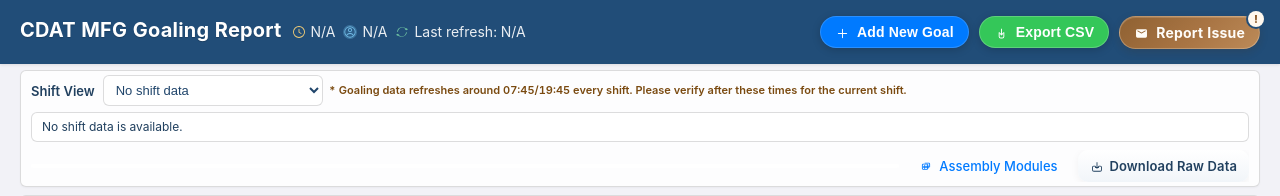
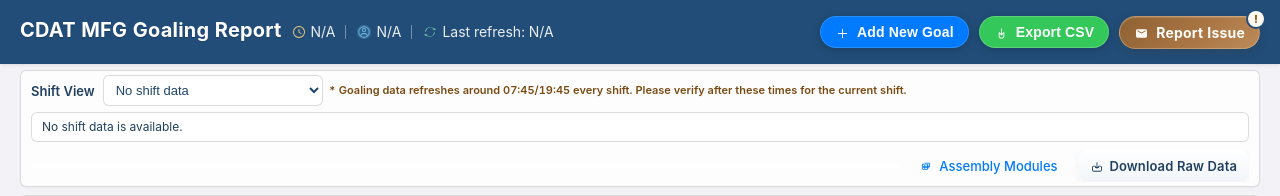
Before and after one commit to wanjichen/CDAT_Goaling, a Flask app: template templates/test.html in a window 1280 px wide. Shown: the top 196 px of the page. Run offline with Flask 3, Linux system fonts and the light colour scheme; the template is opened without the code that fills it, so the values that code supplies are empty; parts of the project's set-up code (start-up, migrations or seed data) failed here and were passed over; some libraries are stand-ins or nearby versions.

Commit message:
Aligned the Test page header chip area with the Assembly page by removing .header-meta-banner / .meta-chip overrides from test.css and normalizing the chip markup formatting in test.html.

```diff
--- a/static/css/test.css
+++ b/static/css/test.css
@@ -268,57 +268,8 @@
   padding: 12px 20px;
 }
 
-/* Header meta layout: keep meta chips inline next to the title (no forced second line). */
-.header-meta-banner {
-  flex-wrap: nowrap;
-  align-items: center;
-  row-gap: 0;
-  justify-content: flex-start;
-}
-
-/* Ensure Shift/User/Last refresh use the same font-size (index.css may override via other rules). */
-.header-meta-banner .meta-chip,
-.header-meta-banner .meta-chip .value {
-  font-size: 14px;
-}
-
-.header-meta-banner .meta-chip+.meta-chip {
-  margin-left: 8px;
-  padding-left: 0;
-}
-
-.header-meta-banner .meta-chip+.meta-chip::before {
-  display: none;
-}
-
-/* Header meta values should not be bold on Test page. */
-.header-meta-banner .meta-chip .value {
-  font-weight: 400;
-}
-
-.header-meta-banner .meta-chip,
-.header-meta-banner .meta-chip .value {
-  white-space: nowrap;
-}
-
-/* Order chips within the banner. */
-.header-meta-banner .meta-chip:nth-child(1) { order: 1; } /* Shift */
-.header-meta-banner .meta-chip:nth-child(2) { order: 2; } /* User */
-.header-meta-banner .meta-chip:nth-child(3) { order: 3; } /* Last refresh */
-
-/* Allow chips to shrink within the header and truncate long values instead of wrapping. */
-.header-meta-banner .meta-chip {
-  min-width: 0;
-}
-
-.header-meta-banner .meta-chip .value {
-  display: inline-block;
-  max-width: 100%;
-  overflow: hidden;
-  text-overflow: ellipsis;
-  vertical-align: bottom;
-}
-
+/* Header meta banner: inherit chip styling from index.css so Test page renders
+   identically to Assembly page (dividers, spacing, wrap behavior). */
 
 .test-tabs {
   display: flex;
--- a/templates/test.html
+++ b/templates/test.html
@@ -54,8 +54,10 @@
           </span>
           <span class="value"
             title="{% if last_refresh_source and last_refresh_source != 'unavailable' %}Source: {{ last_refresh_source }}{% else %}Source: N/A{% endif %}">Last
-            refresh: {{ last_refresh_at.strftime('%Y-%m-%d %H:%M:%S') if last_refresh_at else 'N/A' }}</span>
+            refresh: {{ last_refresh_at.strftime('%Y-%m-%d %H:%M:%S') if last_refresh_at else 'N/A'
+            }}</span>
         </span>
+
       </div>
     </div>
     <div class="header-actions">
```
